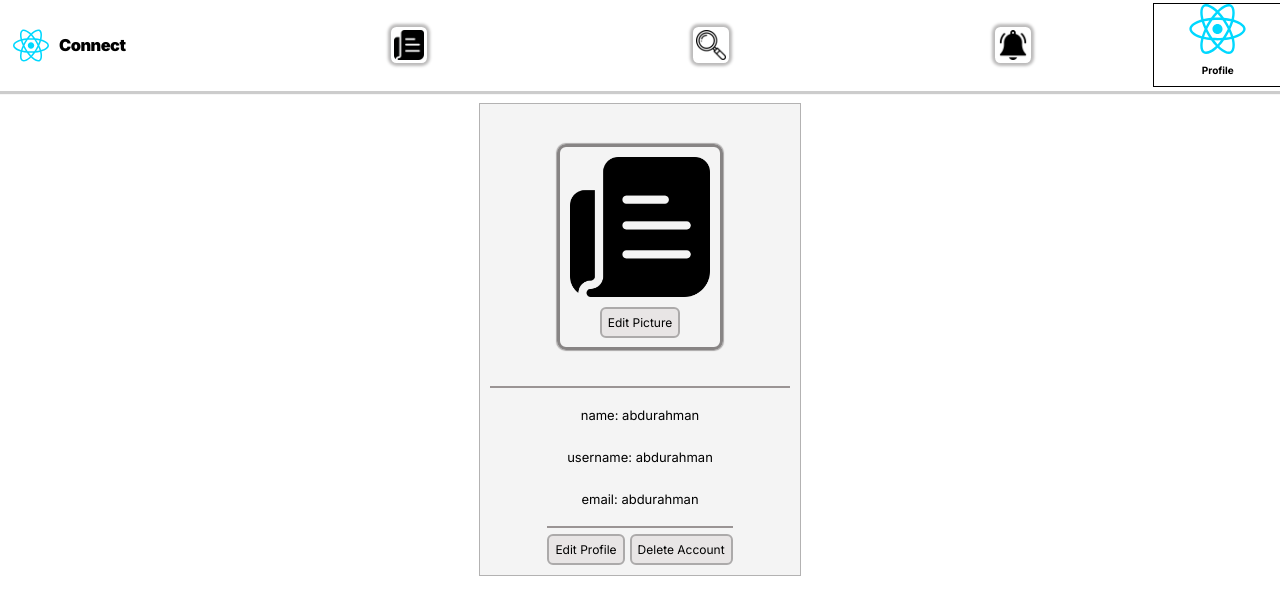
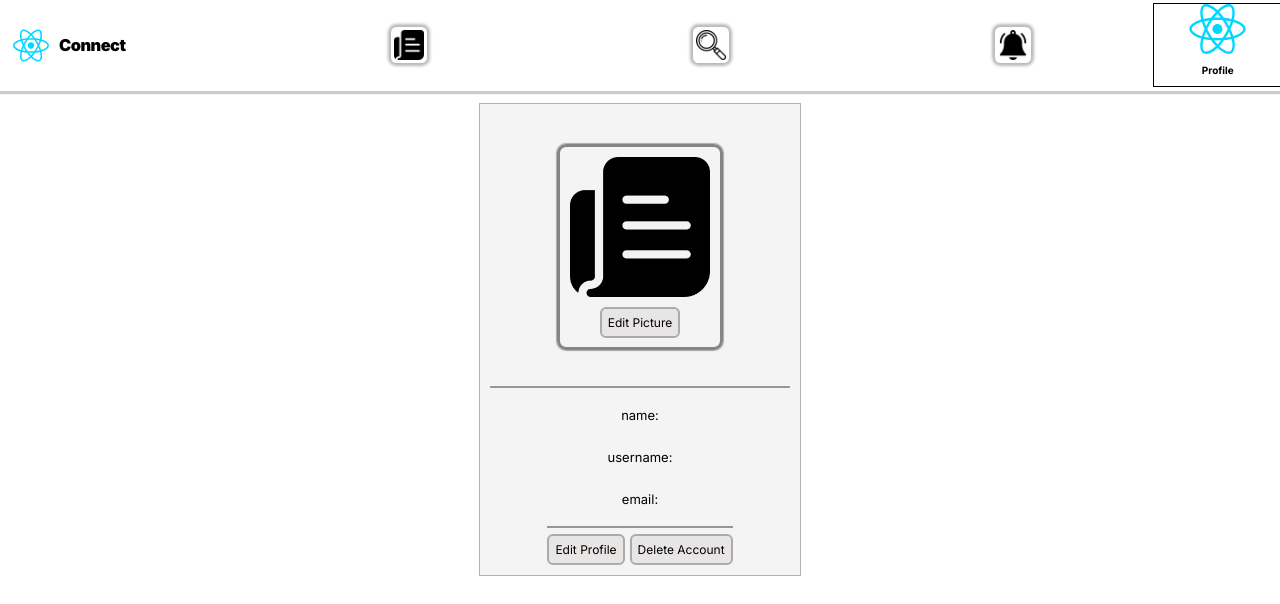
Before and after one commit to abdumo1993/Connect_simple_social_media_webapp, a React (Vite) app: page /api/profile in a window 1280 px wide. Shown: the top 604 px of the page. Built offline with nearby package versions, Linux system fonts and the light colour scheme; no server answers.

Commit message:
profile newsfeed login

```diff
--- a/src/components/auth/login.jsx
+++ b/src/components/auth/login.jsx
@@ -9,7 +9,7 @@ export default function Login(props) {
     function handleSubmit(event) {
         event.preventDefault();
 
-        axios.post('http://192.168.1.8:3000/auth/login', formData)
+        axios.post('http://192.168.1.8:3000/auth/login', formData, {withCredentials:true})
             .then(res => {
                 if (res.status === 200) navigate('/api/home')
             })
--- a/src/components/auth/register.jsx
+++ b/src/components/auth/register.jsx
@@ -9,7 +9,7 @@ export default function Register(props) {
     function handleSubmit(event) {
         event.preventDefault();
 
-        axios.post('http://192.168.1.8:3000/auth/register', formData)
+        axios.post('http://192.168.1.8:3000/auth/register', formData, {withCredentials: true})
             .then(res => {
                 if (res.status === 201) {
                     navigate('/api/home')}
--- a/src/components/newsfeed/NewFeed.jsx
+++ b/src/components/newsfeed/NewFeed.jsx
@@ -11,8 +11,11 @@ export default function Newsfeed() {
         // this is for getting all posts
         async function fetchdata () {
 
-            try{const res = await axios.get('http://192.168.1.8:3000/api/posts')
-            setAllPosts(res.data)}
+            try{const res = await axios.get('http://192.168.1.8:3000/api/posts', {withCredentials: true})
+            setAllPosts(res.data)
+
+        }
+
             catch(err) {
                 console.log(err)
             }
--- a/src/components/newsfeed/post.jsx
+++ b/src/components/newsfeed/post.jsx
@@ -19,7 +19,7 @@ export default function Post(props) {
 
     useEffect(() => {
         async function fetchpost() {
-            const p = await axios.get(`http://192.168.1.8:3000/api/posts/${id}`)
+            const p = await axios.get(`http://192.168.1.8:3000/api/posts/${id}`, {withCredentials: true})
             setCurrentPost(p.data);
         }
         fetchpost();
--- a/src/components/profile/EditProfile.jsx
+++ b/src/components/profile/EditProfile.jsx
@@ -1,27 +1,56 @@
 import { useNavigate } from "react-router-dom";
+import { useState, useEffect } from "react";
+import axios from "axios";
 import NavBar from "../NavBar";
 
 export default function EditProfile() {
+    const [profileData, setProfileData] = useState({})
+    const [formData, setFormData] = useState({name: '', email:'', username: ''})
+
+    function handleChange(event) {
+        const {name, value} = event.target
+        setFormData(prev => {
+            return {...formData, [name]: value}
+        })
+    }
+
+    useEffect(() => {
+        async function fetchData () {
+            const prof = await axios.get('http://192.168.1.8:3000/api/profile', {withCredentials: true})
+            setProfileData(prof.data)
+            setFormData(prof.data)
+            // console.log(prof)
+        }
+        fetchData();
+    }, [])
 
     const navigate = useNavigate()
-    function handleEdit() {
-        return 0;
+    function handleEdit(event) {
+        event.preventDefault();
+        axios.patch('http://192.168.1.8:3000/api/profile', formData, {withCredentials: true})
+        .then(res => {
+            if (res.status === 201) navigate('/api/profile')
+        })
+        .catch(err => {
+            console.log(err.response.data)
+        })
+
     }
     return (
         <div className="editProfile">
-            <form className="formEdit">
+            <form className="formEdit" onSubmit={handleEdit}>
 
                 <div className = 'edit--inputs'>
                     <label htmlFor="email">email</label>
-                    <input type="text" name="email" id="email" />
+                    <input type="text" name="email" id="email" onChange={handleChange} value={formData.email}/>
                 </div>
                 <div className = 'edit--inputs'>
                     <label htmlFor="name">name</label>
-                    <input type="text" name="name" id="name" />
+                    <input type="text" name="name" id="name" onChange={handleChange} value={formData.name}/>
                 </div>
                 <div className = 'edit--inputs'>
                     <label htmlFor="username">username</label>
-                    <input type="text" name="username" id="username" />
+                    <input type="text" name="username" id="username" onChange={handleChange} value={formData.username}/>
                 </div>
                 <div className="edit--password">
                     <span>Edit password?</span>
--- a/src/components/profile/profile.jsx
+++ b/src/components/profile/profile.jsx
@@ -1,8 +1,9 @@
 import { useNavigate } from 'react-router-dom'
 import logo from '../../assets/newspaper.png'
 import ImageUploader from 'react-image-upload';
-import { useState } from 'react';
+import { useEffect, useState } from 'react';
 import NavBar from '../NavBar';
+import axios from 'axios';
 const Dialogue = (props) => {
 
     function onImageCancel() {
@@ -36,11 +37,20 @@ const Dialogue = (props) => {
 export default function Profile() {
     const [showDbox, setShowDbox] = useState(false)
     const [showPreview, setShowPreview] = useState(null)
+    const [profileData, setProfileData] = useState({})
 
     const navigate = useNavigate();
     function onEdit() {
         setShowDbox(true)
     }
+    useEffect(() => {
+        async function fetchData () {
+            const prof = await axios.get('http://192.168.1.8:3000/api/profile', {withCredentials: true})
+            setProfileData(prof.data)
+            console.log(prof)
+        }
+        fetchData();
+    }, [])
 
     return (
        <>
@@ -57,9 +67,9 @@ export default function Profile() {
             <hr />
             <div className="profile--content">
                 <div className="profile--info">
-                    <p>name: abdurahman</p>
-                    <p>username: abdurahman</p>
-                    <p>email: abdurahman</p>
+                    <p>name: {profileData.name}</p>
+                    <p>username: {profileData.username}</p>
+                    <p>email: {profileData.email}</p>
                 </div>
                 <hr />
                 <div className="profile--options">
```
